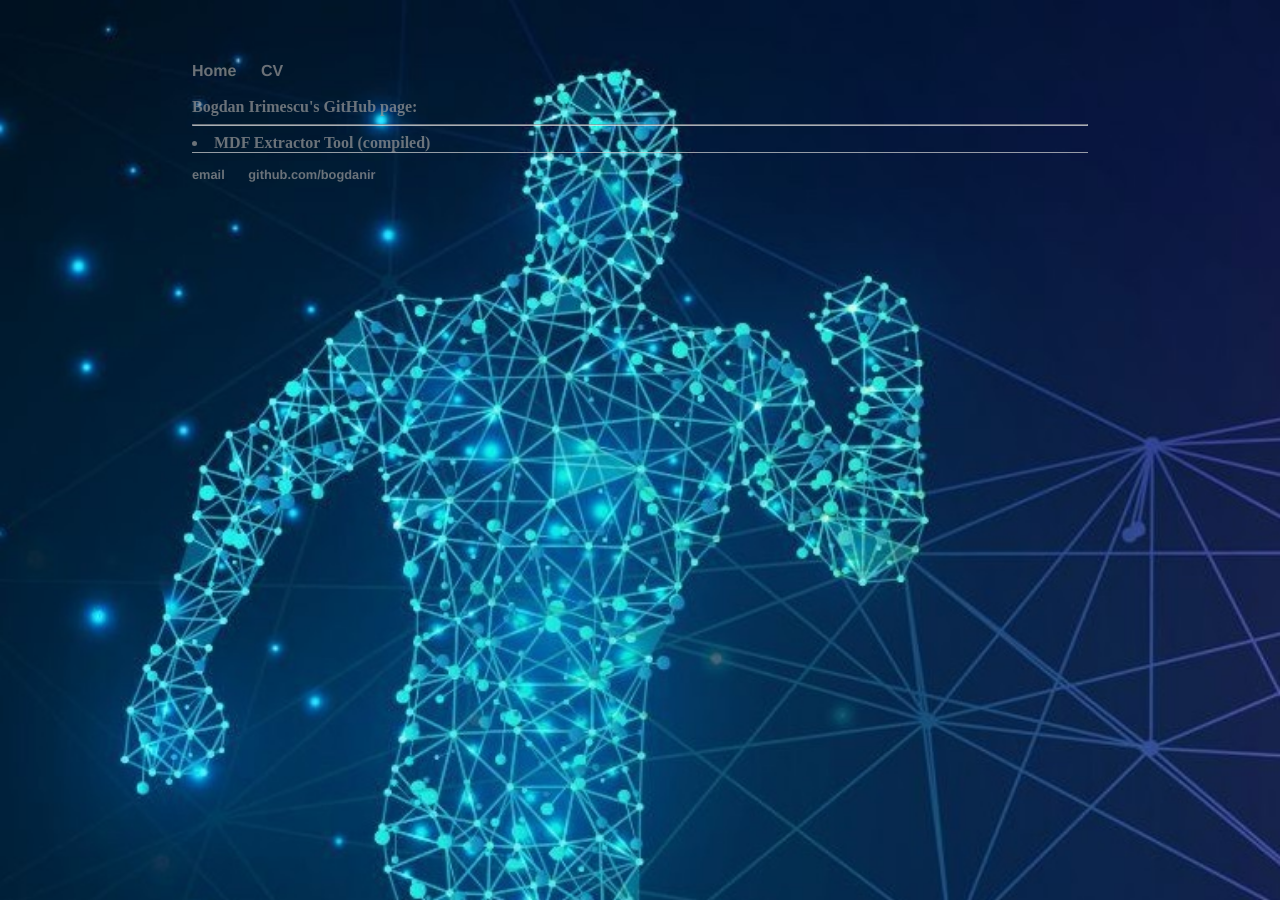
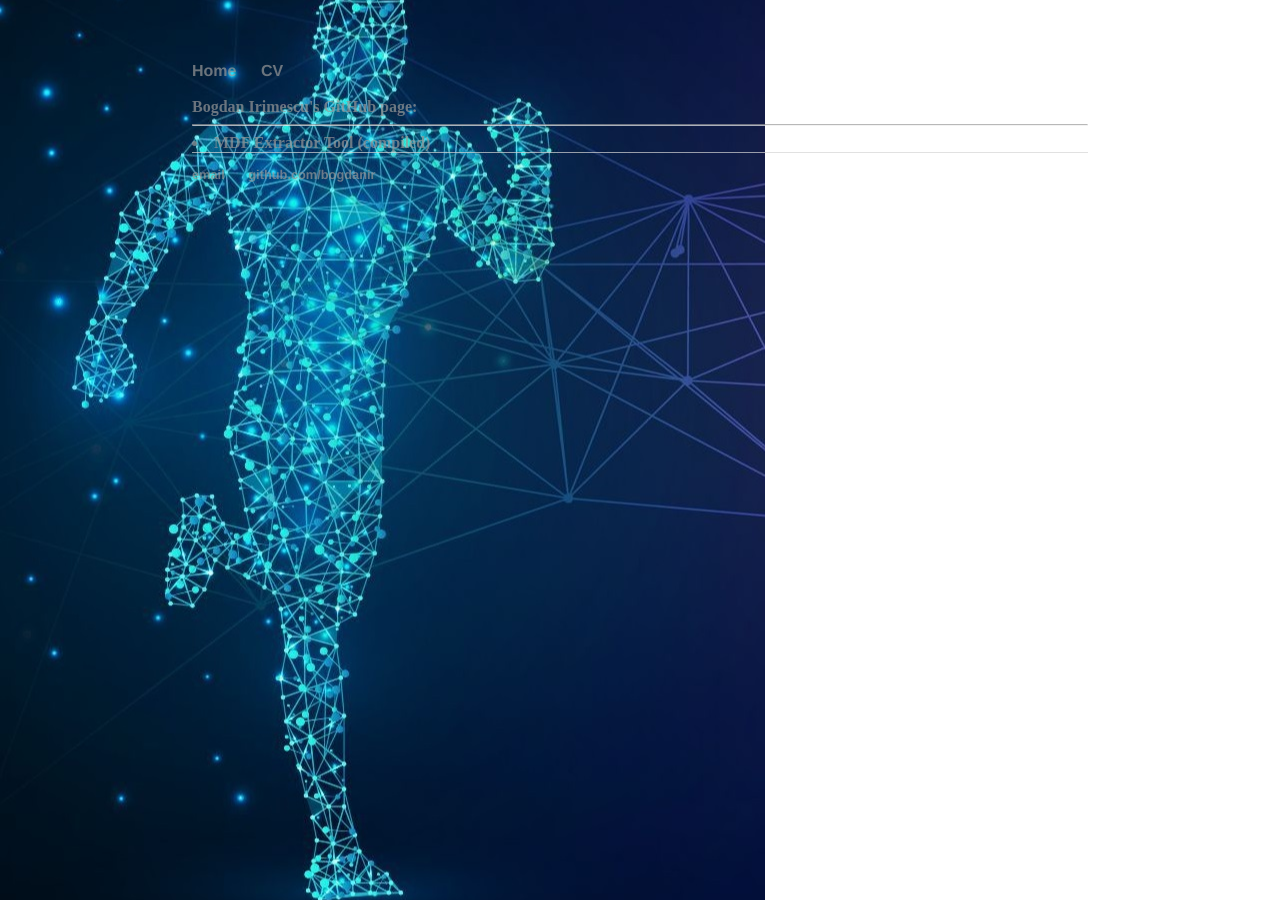
Before and after one commit to bogdanir/MDFextract, a Jekyll site: the page built from index.html, in a window 1280 px wide. Built offline with Jekyll 4.4.1, drawn with Linux system fonts in a browser that asks for light colours.

Commit message:
Update default.html

```diff
--- a/_layouts/default.html
+++ b/_layouts/default.html
@@ -50,7 +50,7 @@
        background-repeat: no-repeat;
        opacity: 0.7;
        background-attachment: fixed;
-       background-size: cover;
+       background-position: left center;
         }
     </style>
 
```
